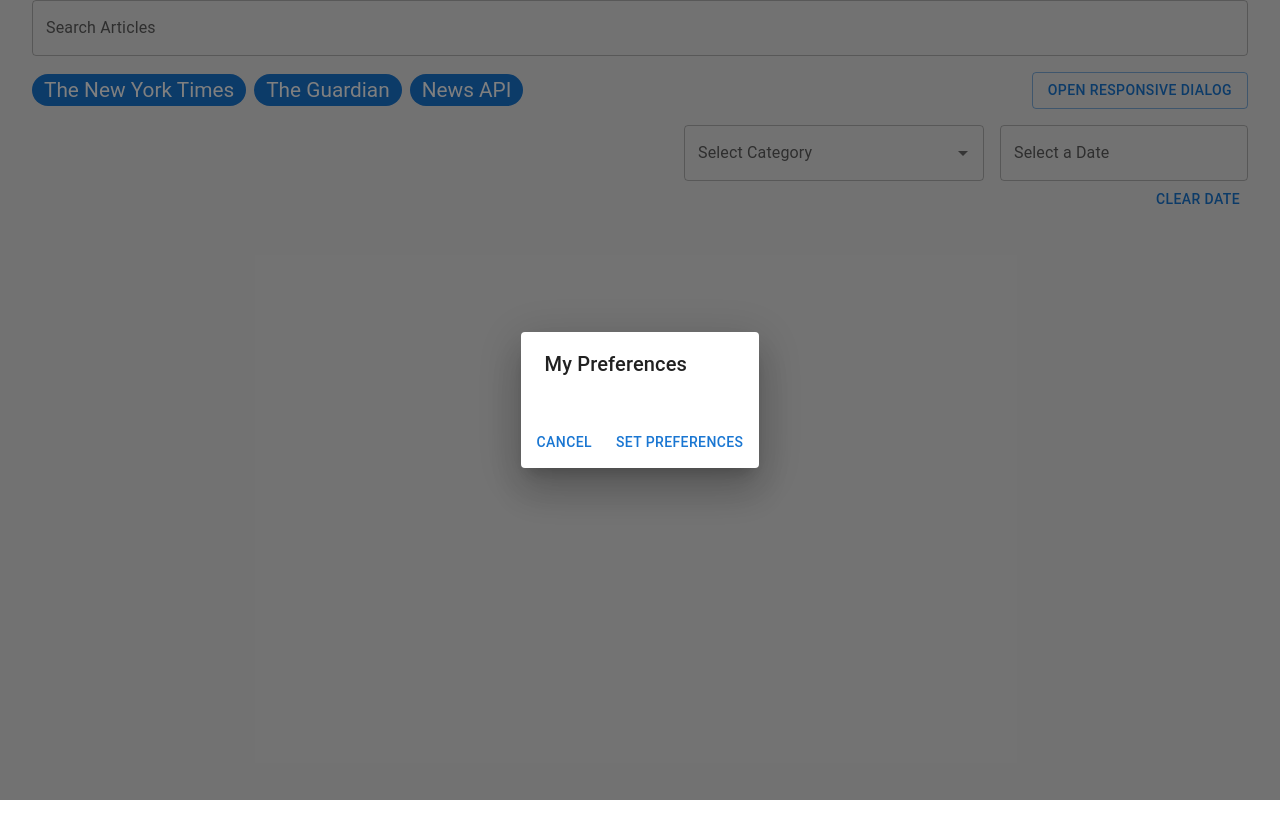
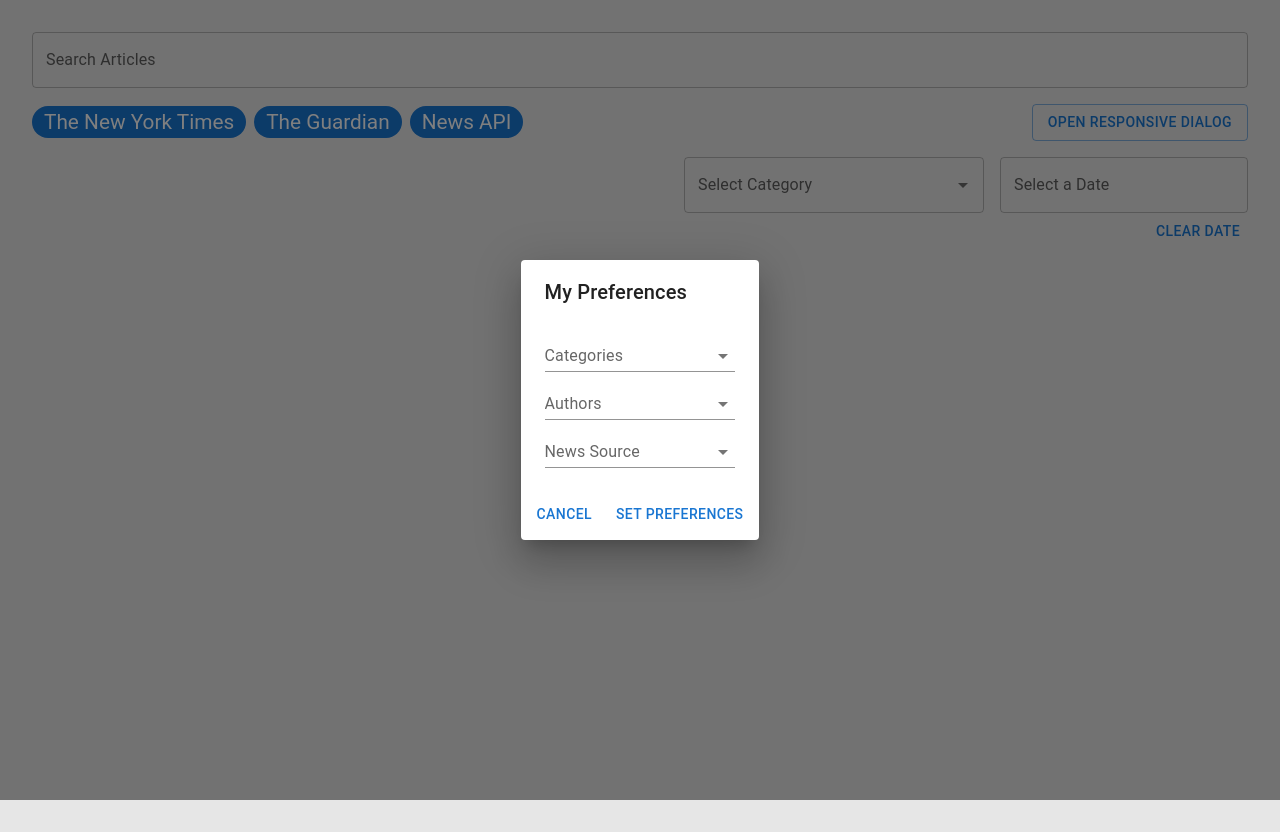
Before and after one commit to isaac-wahba/news-aggregator, a React (Create React App) app: page / in a window 1280 px wide. Both pictures are taken after a click on the button "OPEN RESPONSIVE DIALOG". Before the commit the page ends 800 px from the top, so only its background shows below. Built offline with nearby package versions, Linux system fonts and the light colour scheme; no server answers.

Commit message:
add preference modal UI

```diff
--- a/src/components/atoms/MultiSelect/MultiSelect.tsx
+++ b/src/components/atoms/MultiSelect/MultiSelect.tsx
@@ -1,7 +1,32 @@
-import React from 'react';
-
-function MultiSelect() {
-  return <div>MultiSelect</div>;
+import Chip from '@mui/material/Chip';
+import Autocomplete from '@mui/material/Autocomplete';
+import TextField from '@mui/material/TextField';
+interface MultiSelectProps {
+  options: string[];
+  id: string;
+  label: string;
+  placehloder: string;
+}
+function MultiSelect(props: MultiSelectProps) {
+  const { options, label, placehloder, id } = props;
+  return (
+    <Autocomplete
+      multiple
+      id={id}
+      options={options}
+      // options={['dsad', 'djqwod']}
+      // getOptionLabel={(option) => option.title}
+      defaultValue={undefined}
+      renderInput={(params) => (
+        <TextField
+          {...params}
+          variant="standard"
+          label={label}
+          placeholder={placehloder}
+        />
+      )}
+    />
+  );
 }
 
 export default MultiSelect;
--- a/src/components/organisms/MyPreferencesModal/MyPreferencesModal.tsx
+++ b/src/components/organisms/MyPreferencesModal/MyPreferencesModal.tsx
@@ -2,11 +2,11 @@ import Button from '@mui/material/Button';
 import Dialog from '@mui/material/Dialog';
 import DialogActions from '@mui/material/DialogActions';
 import DialogContent from '@mui/material/DialogContent';
-import DialogContentText from '@mui/material/DialogContentText';
 import DialogTitle from '@mui/material/DialogTitle';
 import useMediaQuery from '@mui/material/useMediaQuery';
 import { useTheme } from '@mui/material/styles';
 import { useState } from 'react';
+import MultiSelect from '../../atoms/MultiSelect/MultiSelect';
 
 export default function MyPreferencesModal() {
   const [open, setOpen] = useState(false);
@@ -35,7 +35,26 @@ export default function MyPreferencesModal() {
         <DialogTitle id="responsive-dialog-title">
           {'My Preferences'}
         </DialogTitle>
-        <DialogContent>{/* // insert here */}</DialogContent>
+        <DialogContent>
+          <MultiSelect
+            id="categories"
+            label="Categories"
+            placehloder="Select Categories"
+            options={['dsad', 'djqwod']}
+          />
+          <MultiSelect
+            id="authors"
+            label="Authors"
+            placehloder="Select Authors"
+            options={['dsad', 'djqwod']}
+          />
+          <MultiSelect
+            id="news-sources"
+            label="News Source"
+            placehloder="Select News Source"
+            options={['dsad', 'djqwod']}
+          />
+        </DialogContent>
         <DialogActions>
           <Button autoFocus onClick={handleClose}>
             Cancel
--- a/src/pages/HomePage/HomePage.css
+++ b/src/pages/HomePage/HomePage.css
@@ -5,6 +5,7 @@
   width: 100vw;
   overflow: hidden;
   gap: 1rem;
+  padding-top: 2rem;
 }
 
 .sources-and-preferences {
```
